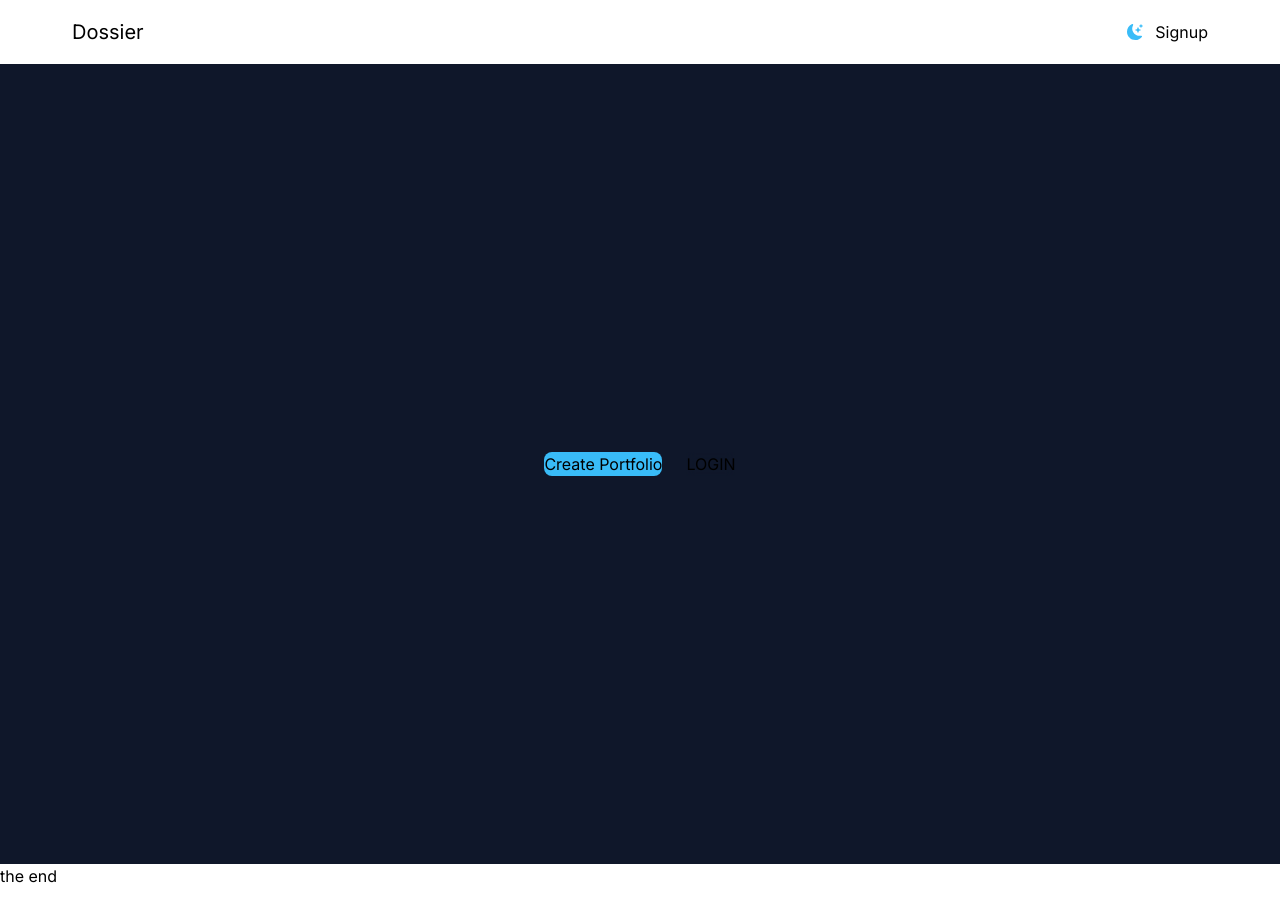
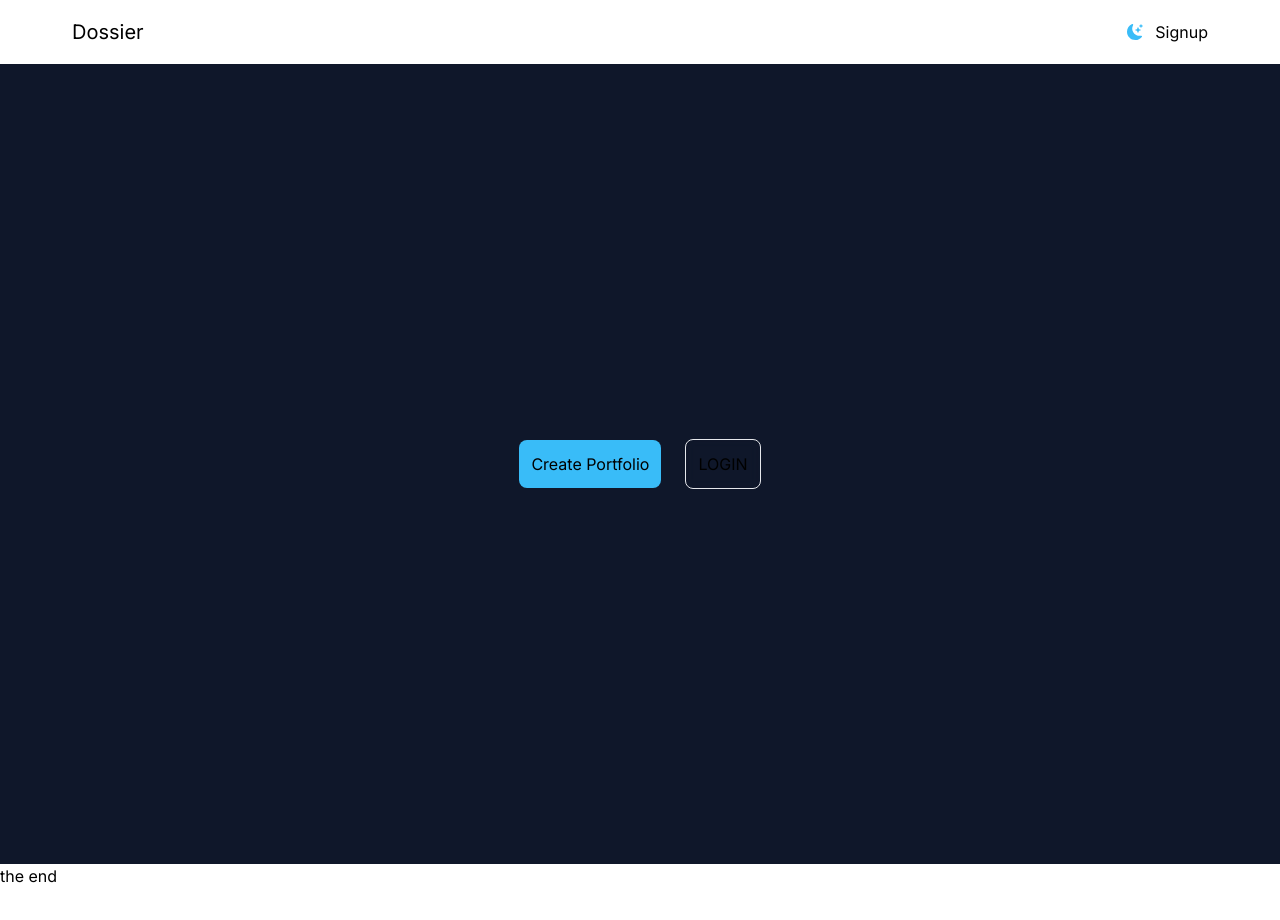
Before and after one commit to mrjaiswal122/Dossier, a Next.js app: page / in a window 1280 px wide. Built offline with nearby package versions, Linux system fonts and the light colour scheme; no server answers.

Commit message:
added:api to check for portfolios,added create-portfolio route

```diff
--- a/src/app/_models/user.ts
+++ b/src/app/_models/user.ts
@@ -1,8 +1,20 @@
 import mongoose from "mongoose";
+export type User ={
+    name: string;
+    username?: string; // Optional field with a default value
+    email: string;
+    password?: string; // Optional field
+    imageUrl?: string; // Optional field with a default value
+    salt?: string; // Optional field
+    role?: 'admin' | 'user'; // Enum with a default value
+    createdAt?: Date; // Automatically handled by Mongoose
+    updatedAt?: Date; // Automatically handled by Mongoose
+  }
 
 
 const userSchema = new mongoose.Schema({
     name: {type:String, required:true},
+    username:{type:String,required:false,default:""},
     email: {type:String, required:true, unique:true},
     password: {type:String, required:false},
     imageUrl:{type:String,required:false,default:'/user.webp'},
--- a/src/app/api/check-login/route.ts
+++ b/src/app/api/check-login/route.ts
@@ -10,7 +10,7 @@ export async function GET(request: NextRequest) {
   const token = cookies().get("access-token")?.value;
   const session = await getServerSession(authOptions);
 
-  console.log('Session:', session);
+  // console.log('Session:', session);
 
   if (!token) {
     console.log("Token not found");
--- a/src/app/page.tsx
+++ b/src/app/page.tsx
@@ -1,23 +1,42 @@
-'use client'
+'use client';
+import axios from "axios";
 import { useSession } from "next-auth/react";
+import { useRouter } from "next/navigation";
+
 export default function Home() {
   const { data: session, status } = useSession();
-  console.log(session?.user);
+  const router = useRouter();
 
-  // const session=useSession()
-  const handlePortfolioCreation=()=>{
-   console.log('testing');
+  const handlePortfolioCreation = async () => {
+    if (status === "loading") return; // Wait for the session to load
+    if (session?.user) {
+      try {
+        const response = await axios.get('/api/existing-portfolio', {
+          params: { email: session.user.email }
+        });
 
-  }
+        if (response.data.msg === 'existing user') {
+          router.push(`/${response.data.username}`);
+        } else {
+          router.push('/create-portfolio');
+        }
+      } catch (error) {
+        console.error("Error fetching portfolio:", error);
+        // You could add user feedback here, like a toast or message
+      }
+    } else {
+      router.push('/auth');
+    }
+  };
+
   return (
     <main className="h-[100vh] bg-black dark:text-white flex gap-6 justify-center items-center">
-    <button className=" bg-theme rounded-lg" onClick={handlePortfolioCreation}>
-      Create Portfolio
-    </button>
-    <button className="backdrop-blur-sm">
-      LOGIN
-    </button>
-
+      <button className=" bg-theme rounded-lg p-3" onClick={handlePortfolioCreation}>
+        Create Portfolio
+      </button>
+      <button className="backdrop-blur-sm border p-3 rounded-lg">
+        LOGIN
+      </button>
     </main>
   );
 }
```
